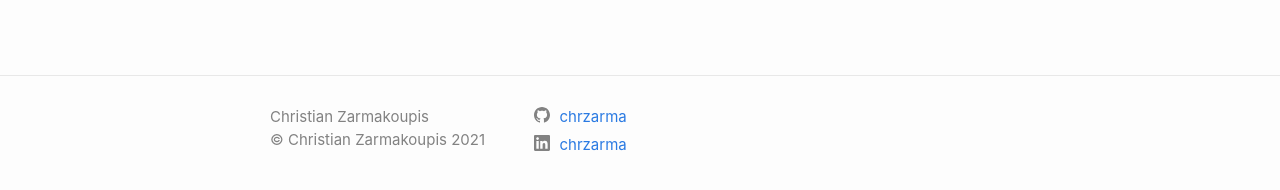
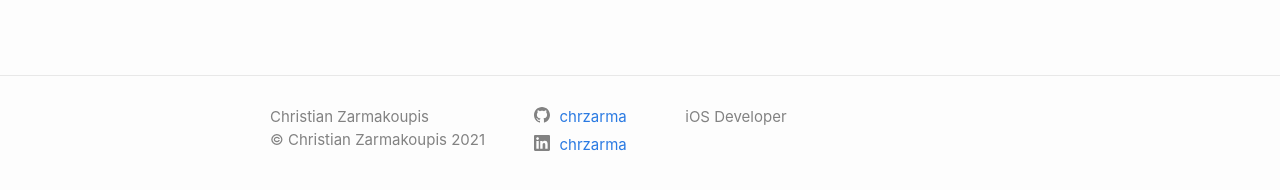
Before and after one commit to chrzarma/chrzarma.github.io, a Jekyll site: the page built from index.md, in a window 1280 px wide. Shown: the part 684-874 px from the top of the page. Built offline with Jekyll 4.4.1, drawn with Linux system fonts in a browser that asks for light colours.

Commit message:
Update _config.yml

```diff
--- a/_config.yml
+++ b/_config.yml
@@ -19,7 +19,7 @@
 # in the templates via {{ site.myvariable }}.
 
 title: Christian Zarmakoupis
-description: >- # this means to ignore newlines until "baseurl:"
+description: iOS Developer
 baseurl: "" # the subpath of your site, e.g. /blog
 url: "https://chrzarma.github.io" # the base hostname & protocol for your site, e.g. http://example.com
 github_username: chrzarma
```
